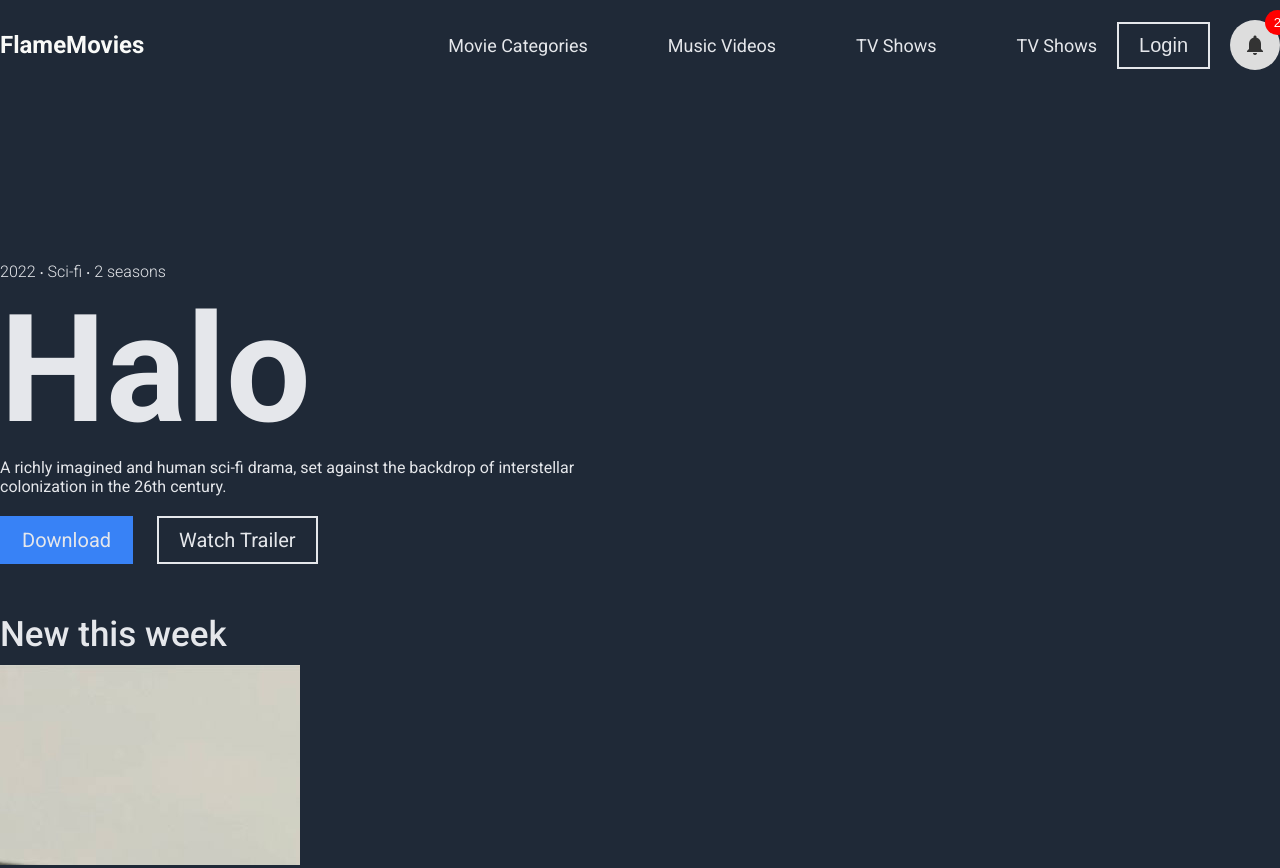
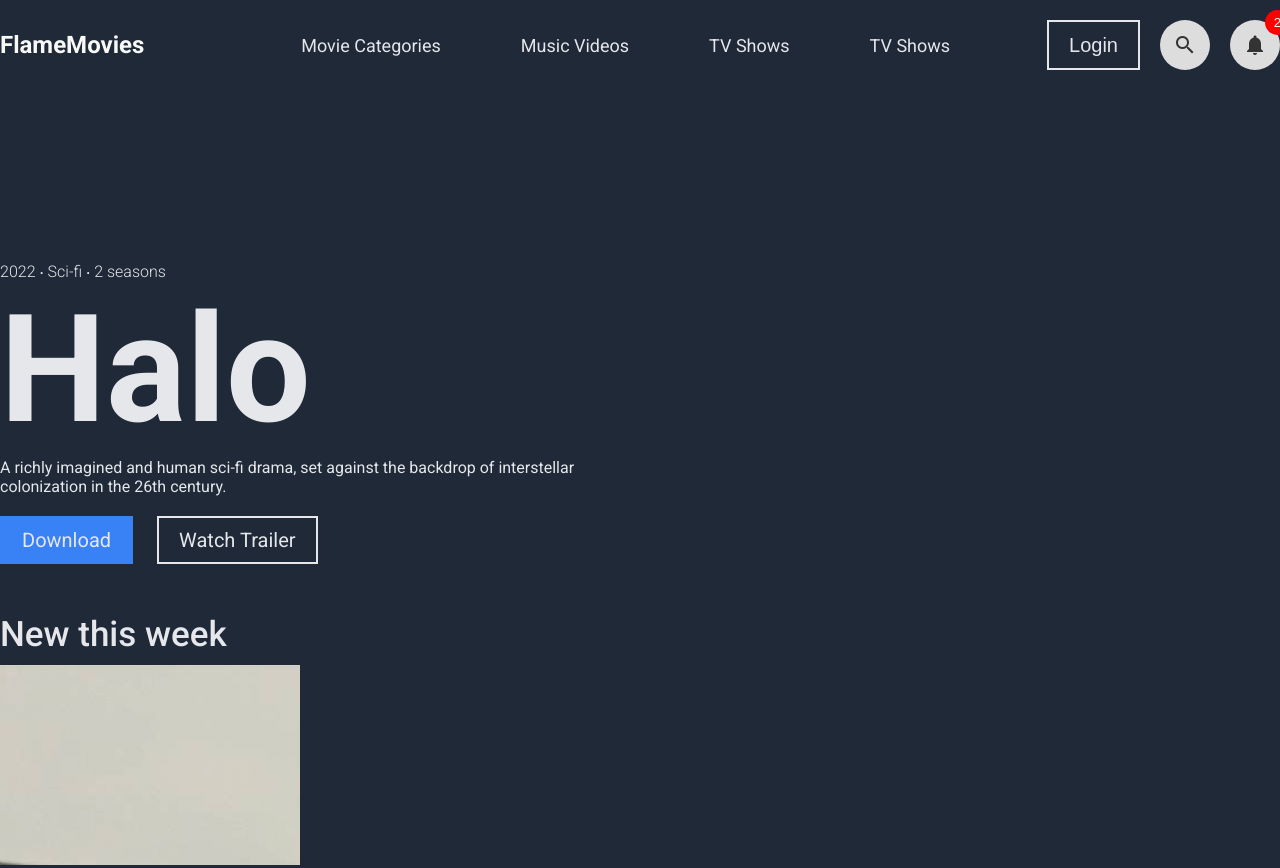
Before and after one commit to Omikhe/HTML-CSS, a plain HTML site: page Flames Website/index.html in a window 1280 px wide. Shown: the top 868 px of the page. Drawn offline with Linux system fonts and the light colour scheme.

Commit message:
Modified the nav bar to include search icon

```diff
--- a/Flames Website/index.html
+++ b/Flames Website/index.html
@@ -38,12 +38,17 @@
             <li class="link-item">
               <a class="link" href="">TV Shows</a>
             </li>
+          </ul>
+          <div class="buttons">
             <button class="userAccountsButton">Login</button>
+            <button type="button" class="icon-button">
+              <span class="material-icons" id="mike">search</span>
+            </button>
             <button type="button" class="icon-button">
               <span class="material-icons">notifications</span>
               <span class="icon-button__badge">2</span>
             </button>
-          </ul>
+          </div>
         </div>
       </nav>
 
--- a/Flames Website/styles.css
+++ b/Flames Website/styles.css
@@ -65,6 +65,9 @@
   border-radius: 50%;
 }
 
+.buttons {
+  display: flex;
+}
 .logoFlex,
 .flame {
   font-size: 24px;
```
